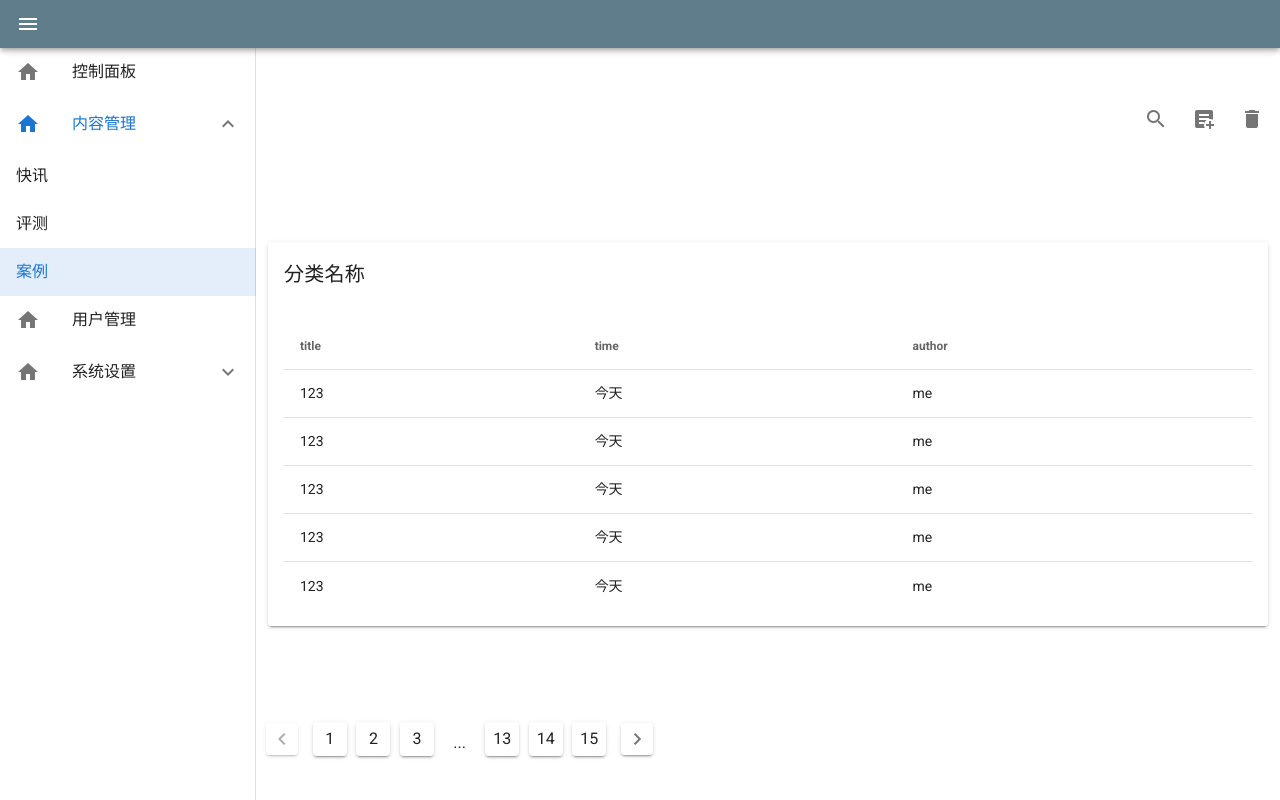
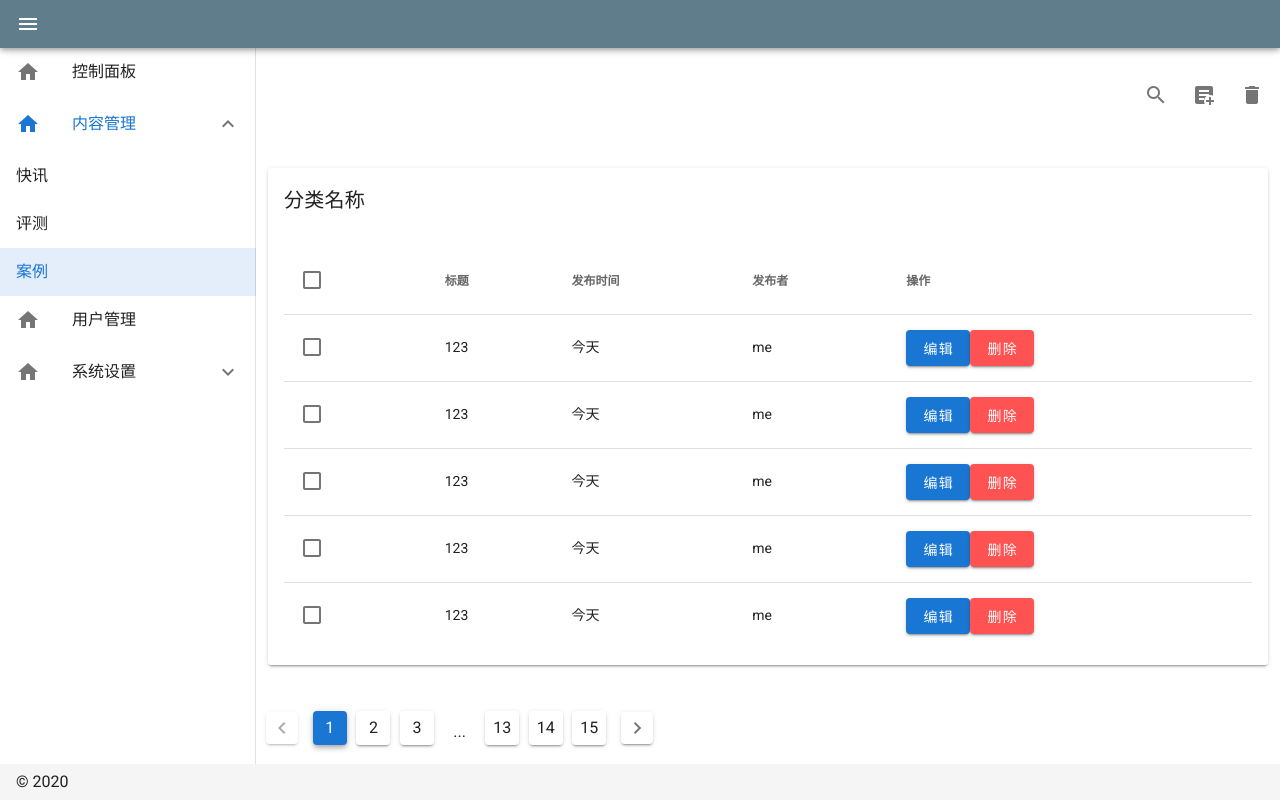
Before and after one commit to giaoplus/manage, a Vue app: page /home/content/demo in a window 1280 px wide. Built offline with nearby package versions, Linux system fonts and the light colour scheme.

Commit message:
若干样式修改暂存

```diff
--- a/src/components/Content.vue
+++ b/src/components/Content.vue
@@ -22,17 +22,19 @@
             <template v-slot:default>
               <thead>
                 <tr>
-                  <th>title</th>
-                  <th>time</th>
-                  <th>author</th>
+                  <th><v-checkbox></v-checkbox></th>
+                  <th>标题</th>
+                  <th>发布时间</th>
+                  <th>发布者</th>
+                  <th>操作</th>
                 </tr>
               </thead>
               <tbody>
-                <tr><td>123</td><td>今天</td><td>me</td></tr>
-                <tr><td>123</td><td>今天</td><td>me</td></tr>
-                <tr><td>123</td><td>今天</td><td>me</td></tr>
-                <tr><td>123</td><td>今天</td><td>me</td></tr>
-                <tr><td>123</td><td>今天</td><td>me</td></tr>
+                <tr><td><v-checkbox></v-checkbox></td><td>123</td><td>今天</td><td>me</td><td><v-btn color="primary">编辑</v-btn><v-btn color="error">删除</v-btn></td></tr>
+                <tr><td><v-checkbox></v-checkbox></td><td>123</td><td>今天</td><td>me</td><td><v-btn color="primary">编辑</v-btn><v-btn color="error">删除</v-btn></td></tr>
+                <tr><td><v-checkbox></v-checkbox></td><td>123</td><td>今天</td><td>me</td><td><v-btn color="primary">编辑</v-btn><v-btn color="error">删除</v-btn></td></tr>
+                <tr><td><v-checkbox></v-checkbox></td><td>123</td><td>今天</td><td>me</td><td><v-btn color="primary">编辑</v-btn><v-btn color="error">删除</v-btn></td></tr>
+                <tr><td><v-checkbox></v-checkbox></td><td>123</td><td>今天</td><td>me</td><td><v-btn color="primary">编辑</v-btn><v-btn color="error">删除</v-btn></td></tr>
               </tbody>
             </template>
           </v-simple-table>
@@ -54,7 +56,8 @@ export default {
   name: 'Content',
   data() {
     return {
-      category: this.$route.params.category
+      category: this.$route.params.category,
+      page: 1
     }
   }
 }
--- a/src/components/DashBoard.vue
+++ b/src/components/DashBoard.vue
@@ -80,6 +80,7 @@
     <v-row>
       <v-col cols="12" lg="4" md="6" sm="12">
         <v-card>
+          <v-card-title>本日排行</v-card-title>
           <v-simple-table class="table-pd">
             <template v-slot:default>
               <thead>
@@ -102,6 +103,7 @@
       </v-col>
       <v-col cols="12" lg="4" md="6" sm="12">
         <v-card>
+          <v-card-title>本周排行</v-card-title>
           <v-simple-table class="table-pd">
             <template v-slot:default>
               <thead>
@@ -124,6 +126,7 @@
       </v-col>
       <v-col cols="12" lg="4" md="6" sm="12">
         <v-card>
+          <v-card-title>本月排行</v-card-title>
           <v-simple-table class="table-pd">
             <template v-slot:default>
               <thead>
--- a/src/views/Home.vue
+++ b/src/views/Home.vue
@@ -1,14 +1,5 @@
 <template>
   <v-app id="Home">
-    <v-app-bar
-      app
-      clipped-left
-      color="blue-grey"
-      dense
-      dark
-    >
-      <v-app-bar-nav-icon @click.stop="drawer = !drawer"></v-app-bar-nav-icon>
-    </v-app-bar>
     <v-navigation-drawer
       v-model="drawer"
       app
@@ -112,9 +103,21 @@
         </v-list-item>
       </v-list-group>
     </v-navigation-drawer>
+    <v-app-bar
+      app
+      clipped-left
+      color="blue-grey"
+      dense
+      dark
+    >
+      <v-app-bar-nav-icon @click.stop="drawer = !drawer"></v-app-bar-nav-icon>
+    </v-app-bar>
     <v-main>
       <router-view></router-view>
     </v-main>
+    <v-footer app>
+      <span>&copy; {{ new Date().getFullYear() }}</span>
+    </v-footer>
   </v-app>
 </template>
 
```
